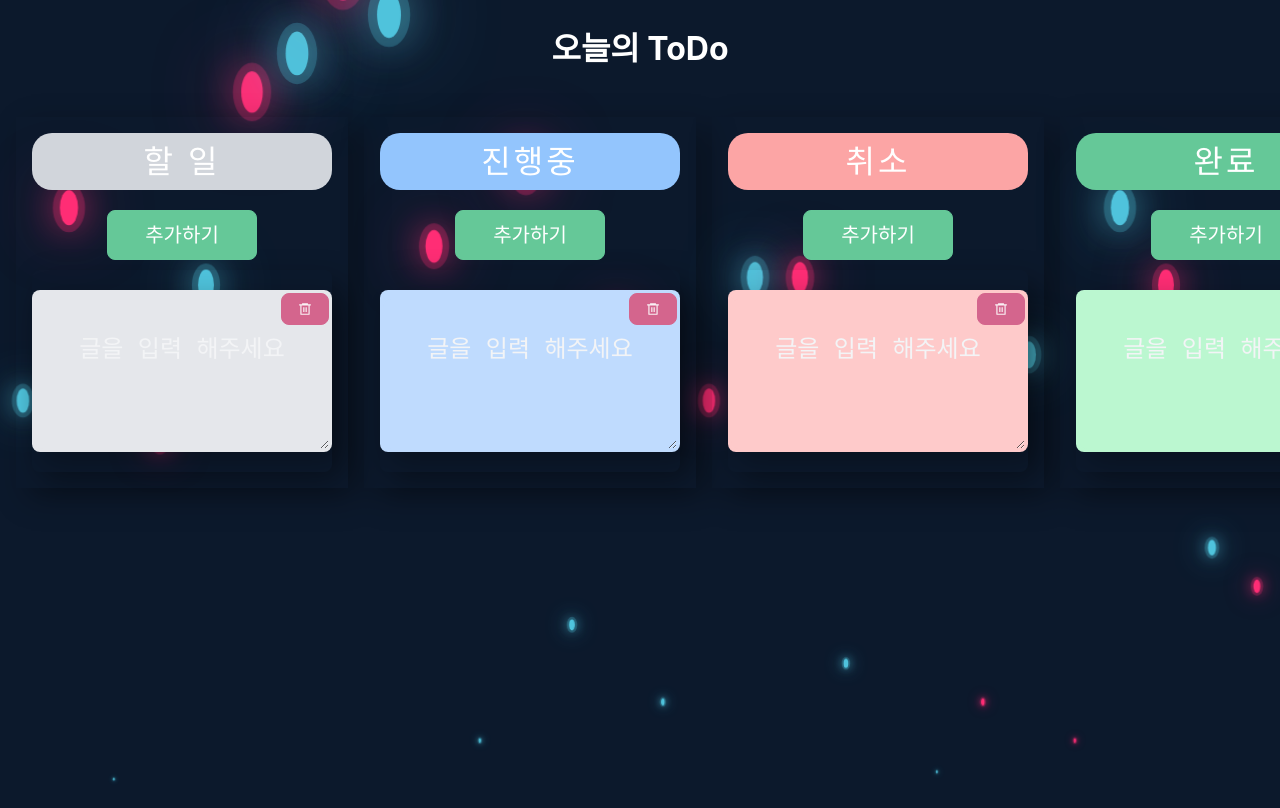
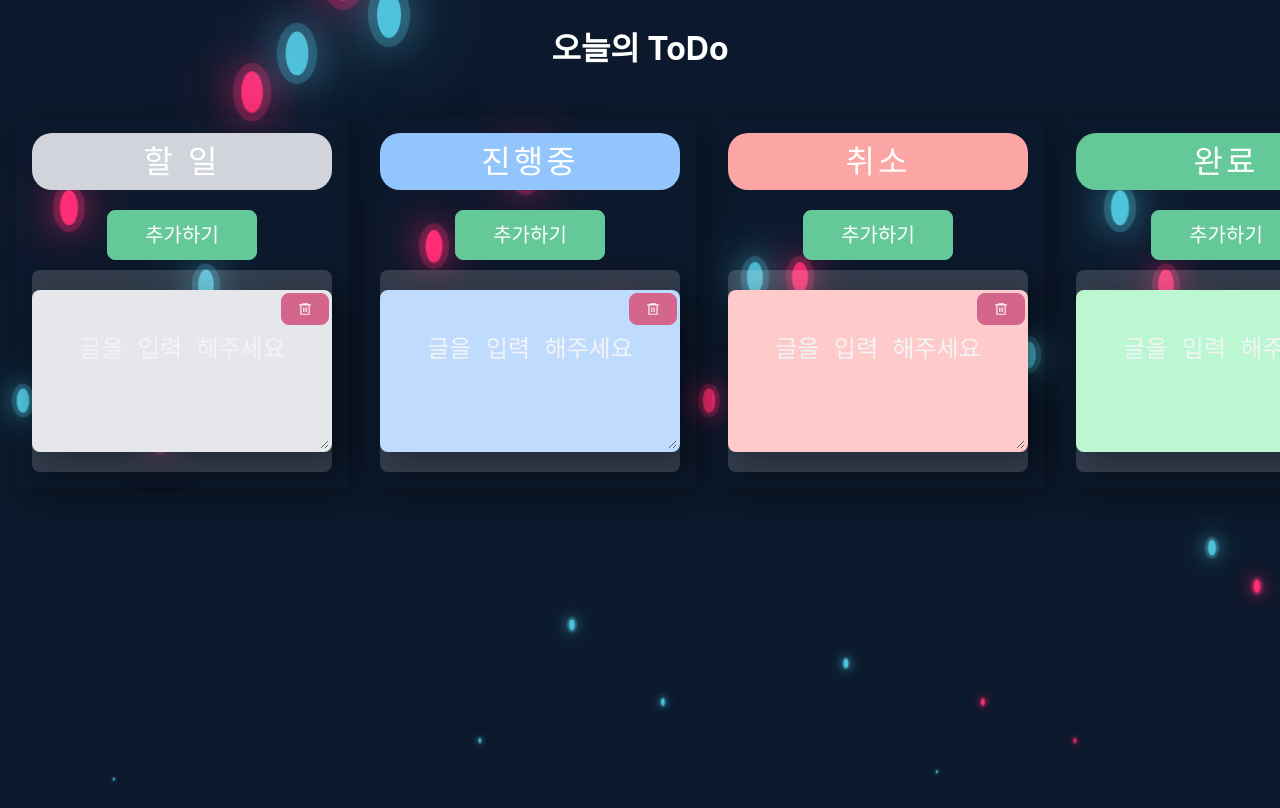
Before and after one commit to ohtaekwon/todo-kanban, a React (Create React App) app: page / in a window 1280 px wide. Shown: the top 808 px of the page. Built offline with nearby package versions, Linux system fonts and the light colour scheme.

Commit message:
style Box variant transparent 배경색 수정

```diff
--- a/src/_common/components/Box/index.styles.ts
+++ b/src/_common/components/Box/index.styles.ts
@@ -85,7 +85,7 @@ export const Box = styled.span<Required<BoxProps>>`
          */
         return css`
           border: 0;
-          background-color: ${theme.colors.transparent}!important;
+          background-color: rgba(204, 204, 204, 0.2) !important;
           color: ${theme.colors.white}!important;
         `;
       }
--- a/src/components/Card/index.tsx
+++ b/src/components/Card/index.tsx
@@ -10,7 +10,6 @@ import useTaskDragAndDrop from "hooks/useTaskDragAndDrop";
 import Box from "_common/components/Box";
 import Button from "_common/components/Button";
 import Textarea from "_common/components/Textarea";
-import Text from "_common/components/Text";
 import Flex from "_common/components/Flex";
 
 const Card = ({
```
